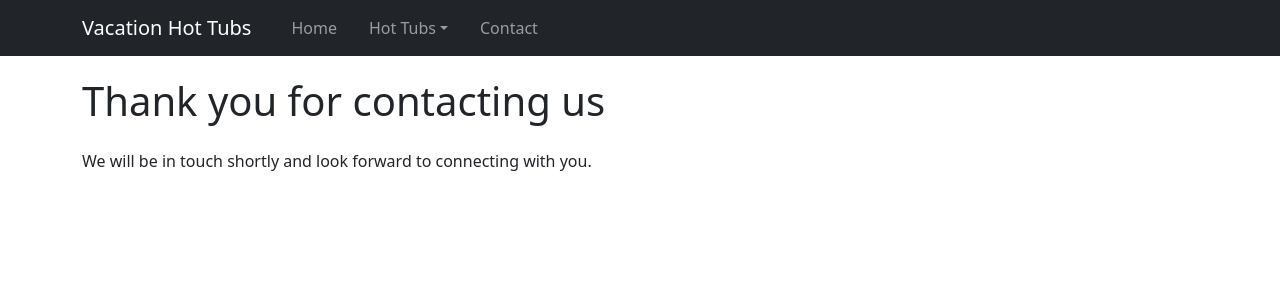
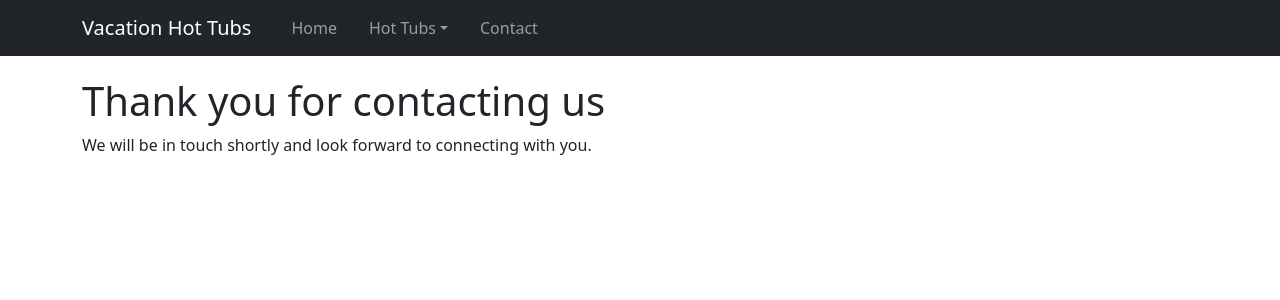
Before and after one commit to vacationhottubs/vacationhottubs.github.io, a Jekyll site: the page built from contact-us/thank-you/index.html, in a window 1280 px wide. Shown: the top 300 px of the page. Built offline with Jekyll 4.4.1, drawn with Linux system fonts in a browser that asks for light colours.

Commit message:
Update index.html

```diff
--- a/contact-us/thank-you/index.html
+++ b/contact-us/thank-you/index.html
@@ -6,6 +6,6 @@ excerpt: Thank you for contacting Vacation Hot Tubs!
 ---
 
     <div class="container pb-5">
-      <h1 class="fw-light pt-4 pb-3">Thank you for contacting us</h1>
+      <h1 class="fw-light pt-4">Thank you for contacting us</h1>
       <p>We will be in touch shortly and look forward to connecting with you.</p>
     </div>
```
